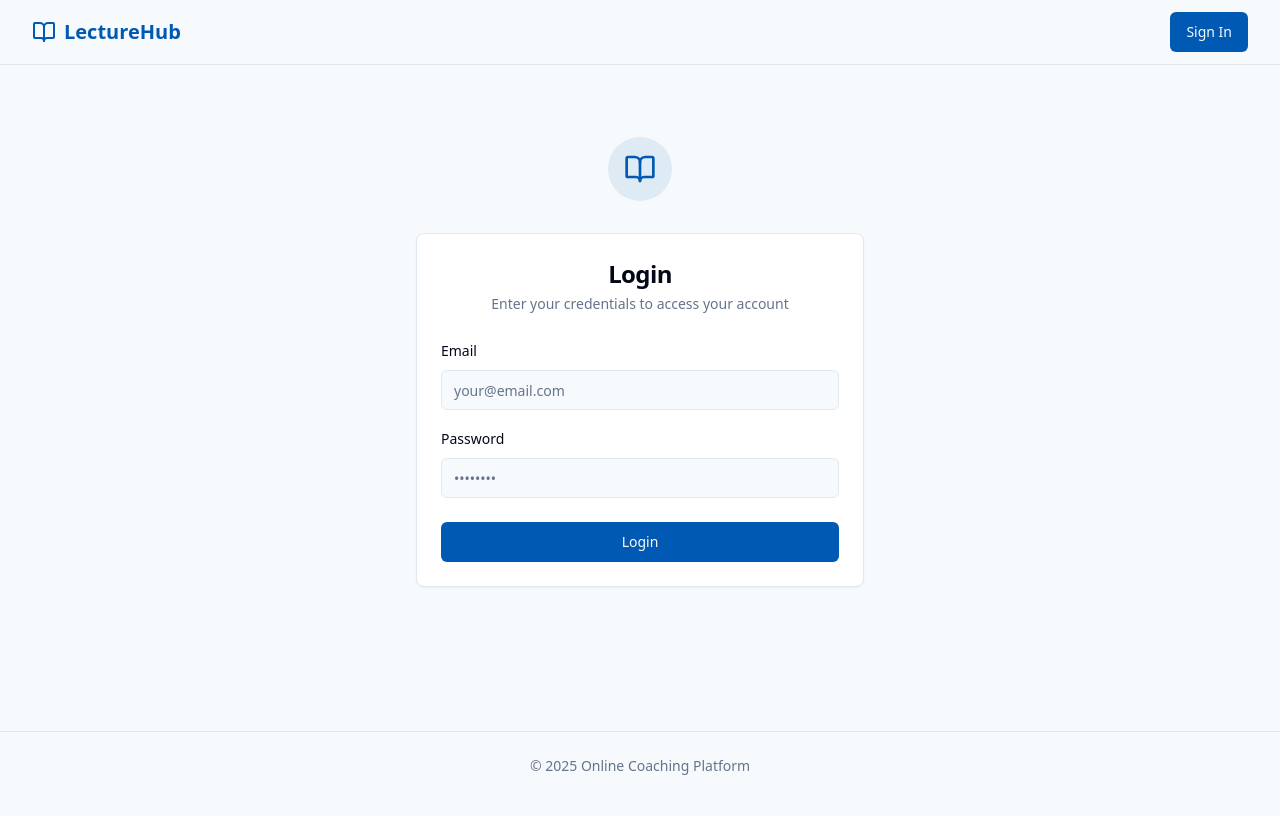
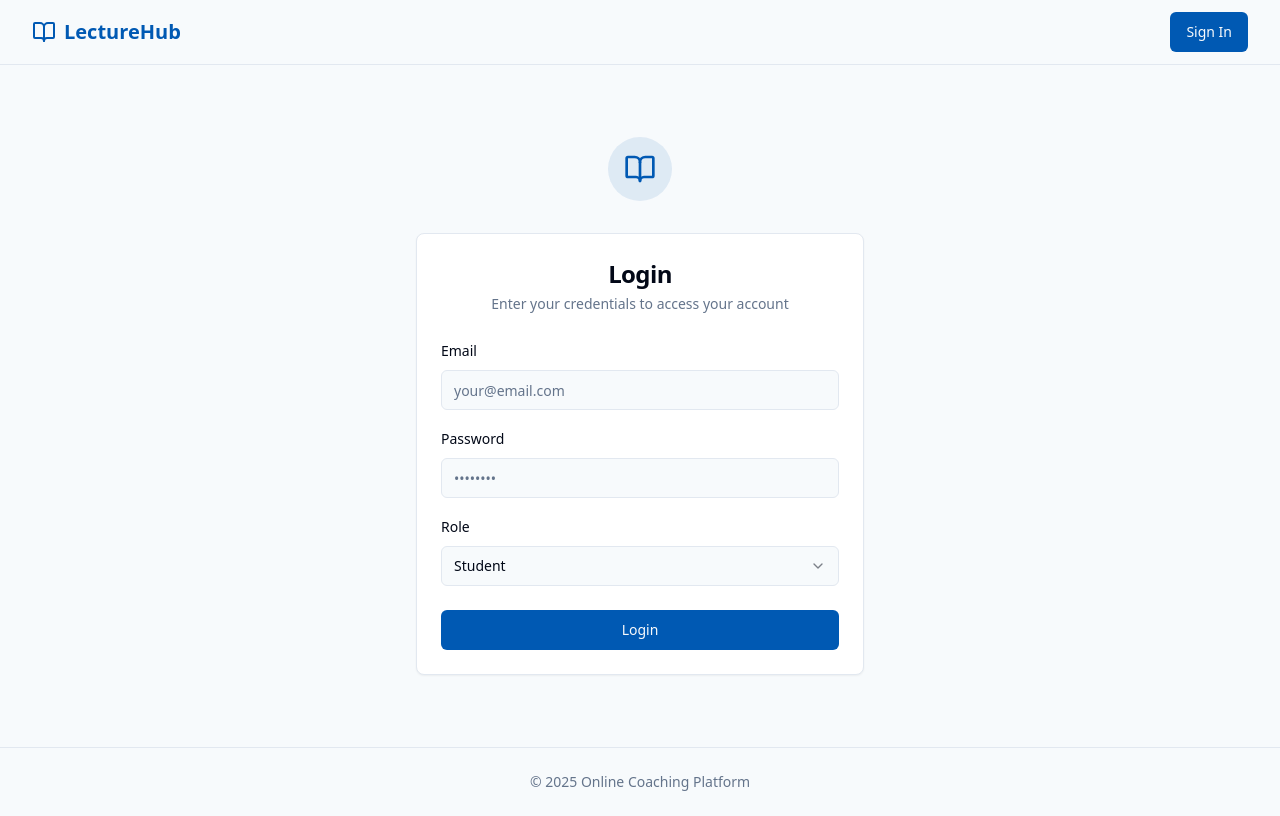
Before and after one commit to ogshivam/lecture-hub-online, a React (Vite) app: page /login in a window 1280 px wide. Built offline with nearby package versions, Linux system fonts and the light colour scheme.

Commit message:
Add role selection to login form
Add a role selection field to the login form to allow users to specify their role (admin or student).

```diff
--- a/src/components/auth/LoginForm.tsx
+++ b/src/components/auth/LoginForm.tsx
@@ -7,10 +7,12 @@ import { Input } from '@/components/ui/input';
 import { Label } from '@/components/ui/label';
 import { Button } from '@/components/ui/button';
 import { toast } from 'sonner';
+import { Select, SelectContent, SelectItem, SelectTrigger, SelectValue } from '@/components/ui/select';
 
 const LoginForm: React.FC = () => {
   const [email, setEmail] = useState('');
   const [password, setPassword] = useState('');
+  const [role, setRole] = useState<'admin' | 'student'>('student');
   const [isLoading, setIsLoading] = useState(false);
   const navigate = useNavigate();
   const { login } = useApi();
@@ -25,7 +27,7 @@ const LoginForm: React.FC = () => {
       if (success) {
         toast.success('Login successful!');
         setTimeout(() => {
-          navigate('/dashboard');
+          navigate(role === 'admin' ? '/admin' : '/dashboard');
         }, 500);
       }
     } catch (error) {
@@ -67,6 +69,18 @@ const LoginForm: React.FC = () => {
               required
             />
           </div>
+          <div className="space-y-2">
+            <Label htmlFor="role">Role</Label>
+            <Select value={role} onValueChange={(value: 'admin' | 'student') => setRole(value)}>
+              <SelectTrigger>
+                <SelectValue placeholder="Select your role" />
+              </SelectTrigger>
+              <SelectContent>
+                <SelectItem value="student">Student</SelectItem>
+                <SelectItem value="admin">Admin</SelectItem>
+              </SelectContent>
+            </Select>
+          </div>
         </CardContent>
         <CardFooter>
           <Button type="submit" className="w-full" disabled={isLoading}>
```
